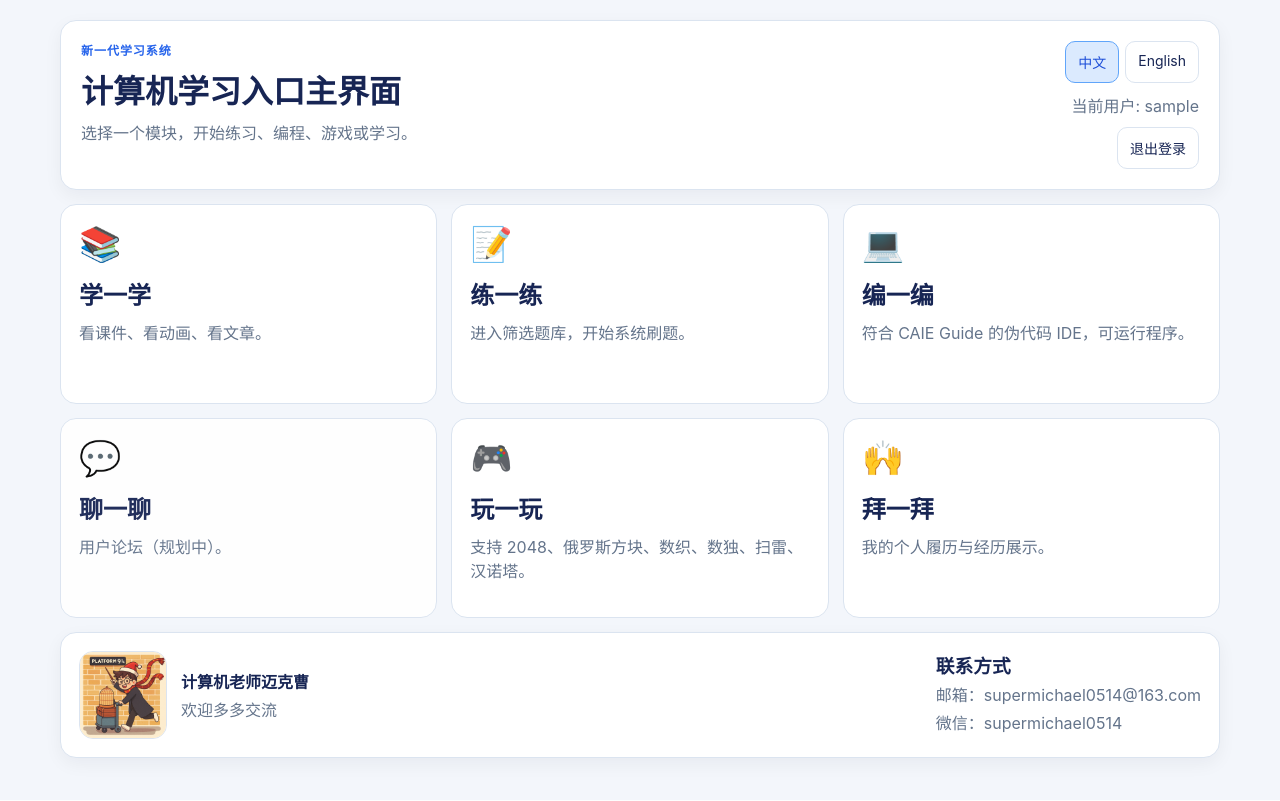
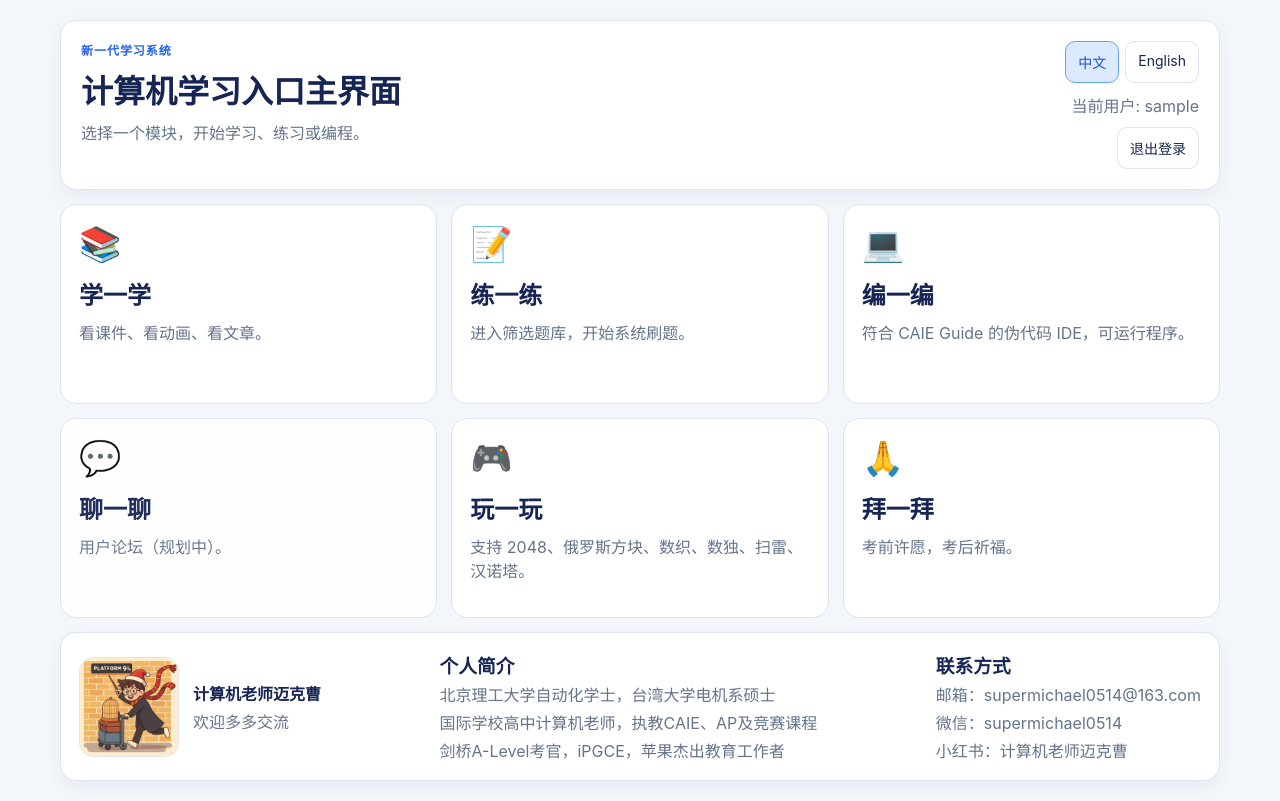
Before and after one commit to supermichael0514/shuati, a Flask app: page / in a window 1280 px wide. Before the commit the page ends 771 px from the top, so only its background shows below. Run offline with Flask 3, Linux system fonts and the light colour scheme; the visitor is signed in with stand-in values (Sample User, id 1).

Commit message:
Add files via upload

```diff
--- a/static/css/style.css
+++ b/static/css/style.css
@@ -218,8 +218,8 @@ button:hover,.secondary:hover,.mode-tabs a:hover,.record:hover{border-color:#93c
   background:#eff6ff;font-weight:700;color:#1d4ed8;
 }
 .logo-mark-img{
-  width:88px;
-  height:88px;
+  width:100px;
+  height:100px;
   border-radius:14px;
   object-fit:cover;
   border:1px solid var(--line);
@@ -324,7 +324,7 @@ button:hover,.secondary:hover,.mode-tabs a:hover,.record:hover{border-color:#93c
 
 
 .blessing-top{padding:20px;display:flex;flex-direction:column;align-items:center;justify-content:center;gap:12px;margin-bottom:14px;text-align:center}
-.blessing-top img{width:180px;height:180px;object-fit:cover;border-radius:14px;border:1px solid var(--line);background:#fff}
+.blessing-top img{width:400px;height:400px;object-fit:cover;border-radius:14px;border:1px solid var(--line);background:#fff}
 .blessing-btn{font:inherit;text-align:left}
 .blessing-modal{position:fixed;inset:0;background:rgba(15,23,42,.45);display:grid;place-items:center;z-index:60}
 .blessing-modal[hidden]{display:none !important}
--- a/templates/portal.html
+++ b/templates/portal.html
@@ -12,7 +12,7 @@
       <div>
         <p class="neon-label">{{ 'NEXT GEN LEARNING SYSTEM' if lang == 'en' else '新一代学习系统' }}</p>
         <h1>{{ 'Computer Science Learning Portal' if lang == 'en' else '计算机学习入口主界面' }}</h1>
-        <p class="portal-subtitle">{{ 'Choose a module to start practicing, coding, gaming, or studying.' if lang == 'en' else '选择一个模块，开始练习、编程、游戏或学习。' }}</p>
+        <p class="portal-subtitle">{{ 'Choose a module to start studying, practicing or coding.' if lang == 'en' else '选择一个模块，开始学习、练习或编程。' }}</p>
       </div>
       <div class="portal-actions">
         <div class="lang-switch">
@@ -30,7 +30,7 @@
       <a class="feature-tile" href="{{ url_for('code_page', lang=lang) }}"><div class="tile-icon">💻</div><h2>{{ 'Code Lab' if lang == 'en' else '编一编' }}</h2><p>{{ 'CAIE pseudocode IDE with runnable examples.' if lang == 'en' else '符合 CAIE Guide 的伪代码 IDE，可运行程序。' }}</p></a>
       <div class="feature-tile disabled"><div class="tile-icon">💬</div><h2>{{ 'Forum' if lang == 'en' else '聊一聊' }}</h2><p>{{ 'Community forum (planned).' if lang == 'en' else '用户论坛（规划中）。' }}</p></div>
       <a class="feature-tile" href="{{ url_for('games_home', lang=lang) }}"><div class="tile-icon">🎮</div><h2>{{ 'Mini Games' if lang == 'en' else '玩一玩' }}</h2><p>{{ 'Play 2048 / Tetris / Nonogram / Sudoku / Minesweeper / Hanoi.' if lang == 'en' else '支持 2048、俄罗斯方块、数织、数独、扫雷、汉诺塔。' }}</p></a>
-      <a class="feature-tile" href="{{ url_for('profile_page', lang=lang) }}"><div class="tile-icon">🙌</div><h2>{{ 'Profile' if lang == 'en' else '拜一拜' }}</h2><p>{{ 'My personal resume and experience.' if lang == 'en' else '我的个人履历与经历展示。' }}</p></a>
+      <a class="feature-tile" href="{{ url_for('profile_page', lang=lang) }}"><div class="tile-icon">🙏</div><h2>{{ 'Cyber Wish' if lang == 'en' else '拜一拜' }}</h2><p>{{ 'Make a wish before or after exams.' if lang == 'en' else '考前许愿，考后祈福。' }}</p></a>
     </main>
 
     <footer class="portal-footer card">
@@ -38,10 +38,19 @@
         <img class="logo-mark-img" src="{{ url_for('static', filename='images/logo.png') }}" alt="Logo">
         <div><strong>{{ 'CS Teacher Michael Cao' if lang == 'en' else '计算机老师迈克曹' }}</strong><p>{{ 'Communication is always welcomed' if lang == 'en' else '欢迎多多交流' }}</p></div>
       </div>
+
+      <div class="contact-box">
+        <h3>{{ 'Self-Intro' if lang == 'en' else '个人简介' }}</h3>
+        <p>{{ 'Bachelor of Automation in BIT, Master of EE in NTU' if lang == 'en' else '北京理工大学自动化学士，台湾大学电机系硕士' }}</p>
+        <p>{{ 'CS Teacher at Teaching CAIE, AP and Competition' if lang == 'en' else '国际学校高中计算机老师，执教CAIE、AP及竞赛课程' }}</p>
+        <p>{{ 'Examiner of Cambridge A-Level, iPGCE Certificate, Apple ADE' if lang == 'en' else '剑桥A-Level考官，iPGCE，苹果杰出教育工作者' }}</p>
+      </div>
+
       <div class="contact-box">
         <h3>{{ 'Contact' if lang == 'en' else '联系方式' }}</h3>
         <p>{{ 'Email: supermichael0514@163.com' if lang == 'en' else '邮箱：supermichael0514@163.com' }}</p>
         <p>{{ 'WeChat: supermichael0514' if lang == 'en' else '微信：supermichael0514' }}</p>
+        <p>{{ 'RedNote: MichaelCao_0514' if lang == 'en' else '小红书：计算机老师迈克曹' }}</p>
       </div>
     </footer>
   </div>
```
Also changed, not shown: templates/index.html (+3 -11 lines).
